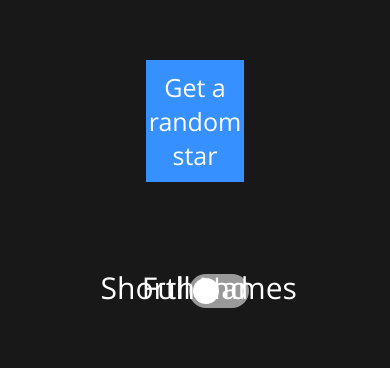
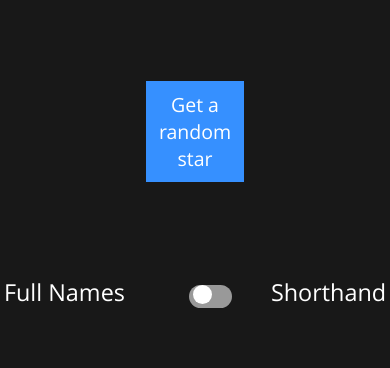
Before and after one commit to Zombie1Kenobi/Zombie1Kenobi.github.io, a plain HTML site: page randomstar/index.html in a window 390 px wide. Shown: the part 409-777 px from the top of the page. Drawn offline with Linux system fonts and the light colour scheme.

Commit message:
made mobile viewing much better

```diff
--- a/randomstar/index.html
+++ b/randomstar/index.html
@@ -2,11 +2,12 @@
 <!DOCTYPE html>
 <html>
    <head>
-      <meta name="viewport" content="initial-scale=1.0, user-scalable=no" />
+      <meta name="viewport" content="initial-scale=1, width=device-width" user-scalable="no" />
       <title>Random Star</title>
       <meta charset="UTF-8" />
       <link rel="icon" href="../resources/SM64Star.png" type="image/x-icon" />
       <link rel="stylesheet" href="styles.css">
+			<link rel="stylesheet" media="screen and (max-width: 700px)" href="smallstyles.css">
       <script src="data.js"></script>
    </head>
    <body>
--- a/randomstar/styles.css
+++ b/randomstar/styles.css
@@ -38,7 +38,7 @@ a:active {
 }
 
 .prompt, .prompt2 {
-	font-family: "Open Sans", sans-serif;
+	font-family: 'Open Sans', sans-serif;
 	color: white;
 	text-align: center;
 	font-size:30px;
@@ -60,7 +60,7 @@ a:active {
 .button {
 	background-color: #3690ff;
 
-	font-family: "Open Sans", sans-serif;
+	font-family: 'Open Sans', sans-serif;
 	text-align: center;
 	font-size: 25px;
 	padding: 10px 0px;
@@ -143,17 +143,17 @@ input:checked + .slider:before {
 .on, .off {
   color: white;
   position: fixed ;
-  font-family: "Open Sans", sans-serif;
+  font-family: 'Open Sans', sans-serif;
 	font-size: 30px;
 	bottom: 15%;
 }
 
 .on {
-  left: 36.328125%;
+  left: 18.164%;
 }
 
 .off {
-  right: 36.328125%;
+  right: 18.164%;
 }
 
 .github {
@@ -161,3 +161,44 @@ input:checked + .slider:before {
 	bottom:0;
 	left:0;
 }
+
+@media only screen and (max-width: 700px) {
+  .on {
+    left: 1%;
+  }
+
+	.off {
+		right: 1%;
+	}
+}
+
+@media only screen and (max-width: 530px) {
+  .on {
+    font-size: 6vw;
+  }
+	.off {
+		font-size: 6vw;
+	}
+	.prompt {
+		top: 45%;
+		font-size: 6vw;
+	}
+	.prompt2 {
+		top: 35%;
+		font-size: 6vw;
+	}
+	.switch {
+		width: 11vw;
+		height: 6vw;
+	}
+	.slider:before {
+	  height: 5vw;
+	  width: 5vw;
+	}
+	input:checked + .slider:before {
+	  left: 6vw;
+	}
+	.button {
+		font-size: 5vw;
+	}
+}
```
